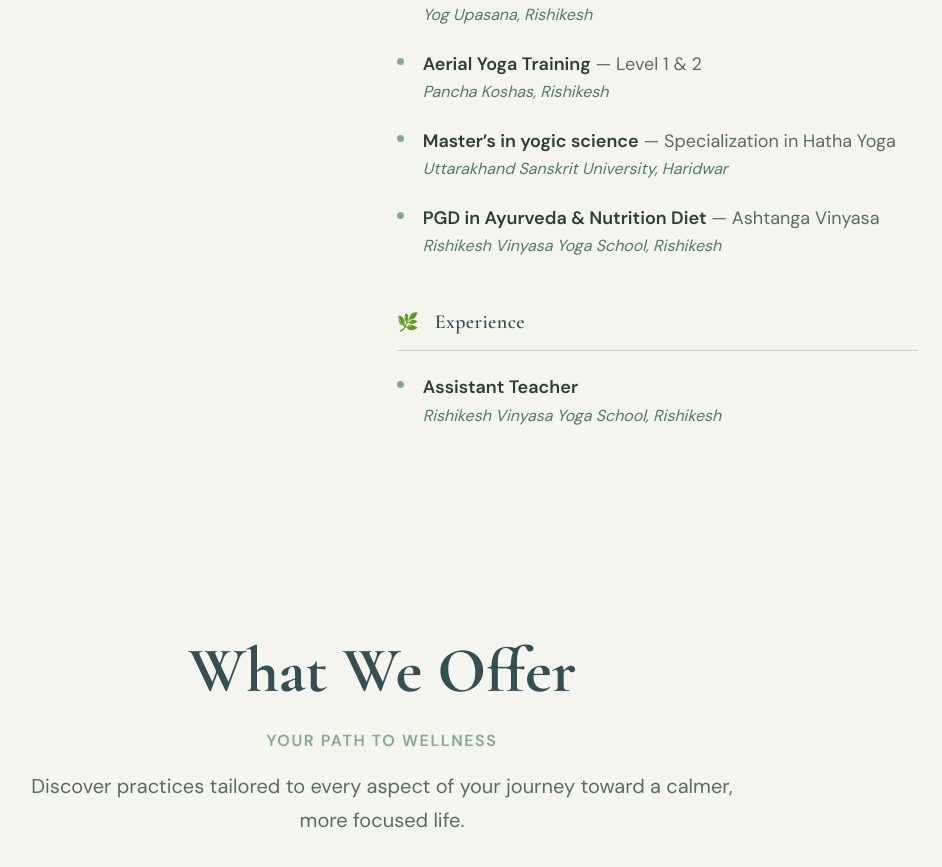
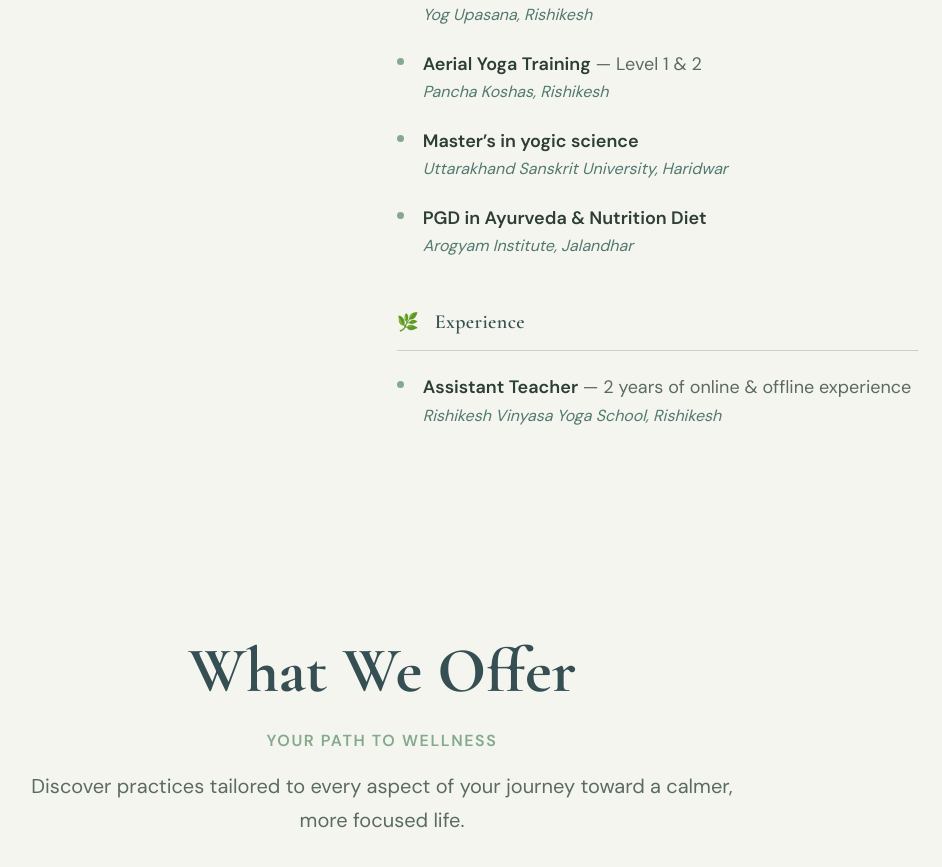
Before and after one commit to karangerrard/yogsadhanawithritu, a React (Vite) app: page / in a window 1280 px wide. Shown: the part 1702-2569 px from the top of the page, without its empty margins (258-1200 px from the left). Built offline with nearby package versions, Linux system fonts and the light colour scheme; no server answers.

Commit message:
Refined the about page and added more certificates

```diff
--- a/src/features/about/AboutSection.tsx
+++ b/src/features/about/AboutSection.tsx
@@ -219,6 +219,7 @@ export function AboutSection(): JSX.Element {
                   key={i}
                   institution={e.institution}
                   qualification={e.role}
+                  detail={e.detail}
                 />
               ))}
             </div>
--- a/src/features/about/about.config.ts
+++ b/src/features/about/about.config.ts
@@ -63,12 +63,12 @@ export const aboutConfig = {
     {
       institution: 'Uttarakhand Sanskrit University, Haridwar',
       qualification: 'Master’s in yogic science',
-      detail: 'Specialization in Hatha Yoga',
+      detail: '',
     },
     {
-      institution: 'Rishikesh Vinyasa Yoga School, Rishikesh',
+      institution: 'Arogyam Institute, Jalandhar',
       qualification: 'PGD in Ayurveda & Nutrition Diet',
-      detail: 'Ashtanga Vinyasa',
+      detail: '',
     }
   ],
 
@@ -76,6 +76,7 @@ export const aboutConfig = {
     {
       institution: 'Rishikesh Vinyasa Yoga School, Rishikesh',
       role: 'Assistant Teacher',
+      detail: '2 years of online & offline experience',
     },
   ],
 }
```
